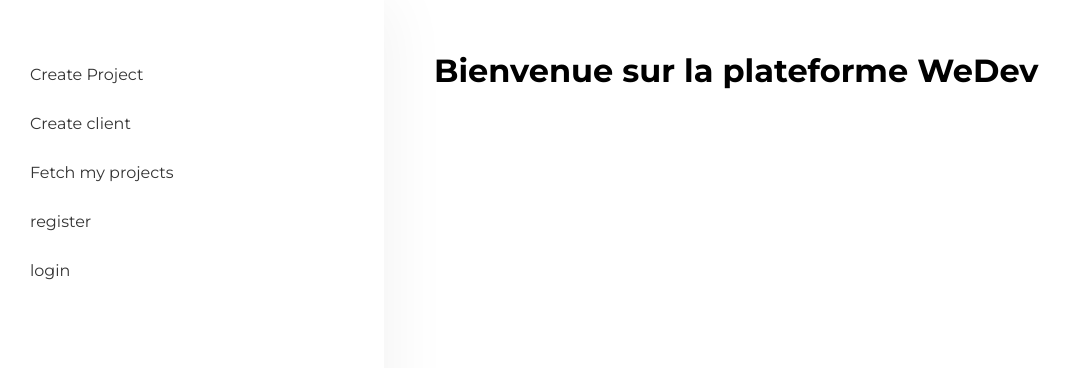
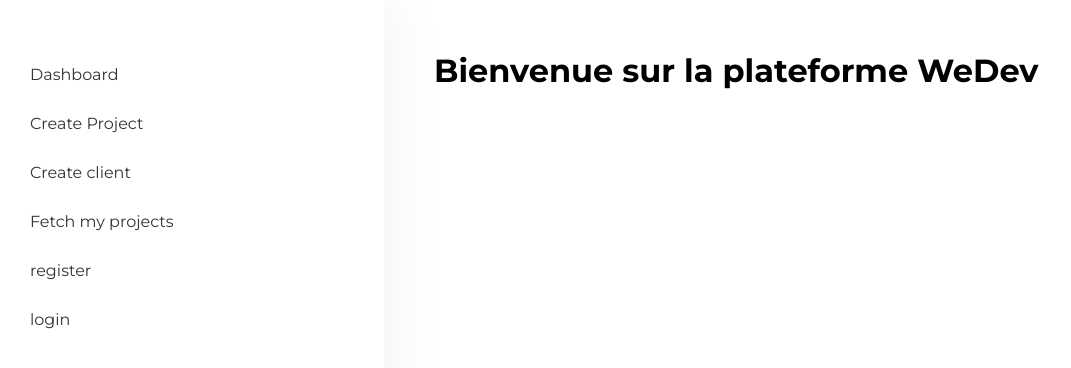
Before and after one commit to Ephalys/wedev-front, a React (Create React App) app: page / in a window 1280 px wide. Shown: the top 368 px of the page, without its empty margins (0-1071 px from the left). Built offline with nearby package versions, Linux system fonts and the light colour scheme; what webfontloader would draw is missing.

Commit message:
add: dashbord button

```diff
--- a/src/App.js
+++ b/src/App.js
@@ -3,10 +3,12 @@ import Header from "./layout/Header";
 import Footer from "./layout/Footer";
 import "./App.css";
 import Routes from "./Routes";
+import Sidebar from "./components/Sidebar";
 
 function App() {
   return (
     <div className="App">
+      <Sidebar />
       <Routes />
     </div>
   );
--- a/src/components/Sidebar/index.js
+++ b/src/components/Sidebar/index.js
@@ -7,6 +7,7 @@ class Sidebar extends Component {
     this.state = {
       //   menu: ["Dashboard", "Clients", "Blahblah"]
       menu: [
+        { name: "Dashboard", link: "/" },
         { name: "Create Project", link: "/projects/create" },
         { name: "Create client", link: "/client/create" },
         { name: "Fetch my projects", link: "/projects" },
@@ -20,8 +21,6 @@ class Sidebar extends Component {
       <div className="sidebar">
         <ul>
           {this.state.menu.map(function(item, i) {
-            console.log(item);
-
             return (
               <li key={i}>
                 <a href={item.link}>{item.name}</a>
--- a/src/pages/Dashboard/index.js
+++ b/src/pages/Dashboard/index.js
@@ -1,12 +1,12 @@
-import React, {Component} from 'react';
-import './dashboard.scss'
+import React, { Component } from "react";
+import "./dashboard.scss";
 import Sidebar from "../../components/Sidebar";
+import Routes from "../../Routes";
 
 class Dashboard extends Component {
   render() {
     return (
       <div className="dashboard">
-                <Sidebar/>
         <div className="dashboard__content">
           <h1>Bienvenue sur la plateforme WeDev</h1>
         </div>
--- a/src/pages/Projects/Projects.js
+++ b/src/pages/Projects/Projects.js
@@ -12,7 +12,7 @@ class Projects extends Component {
       });
   }
   render() {
-    return <div>oui</div>;
+    return <div>Projects</div>;
   }
 }
 
```
Lines whose indentation alone changed are shown as unchanged.
